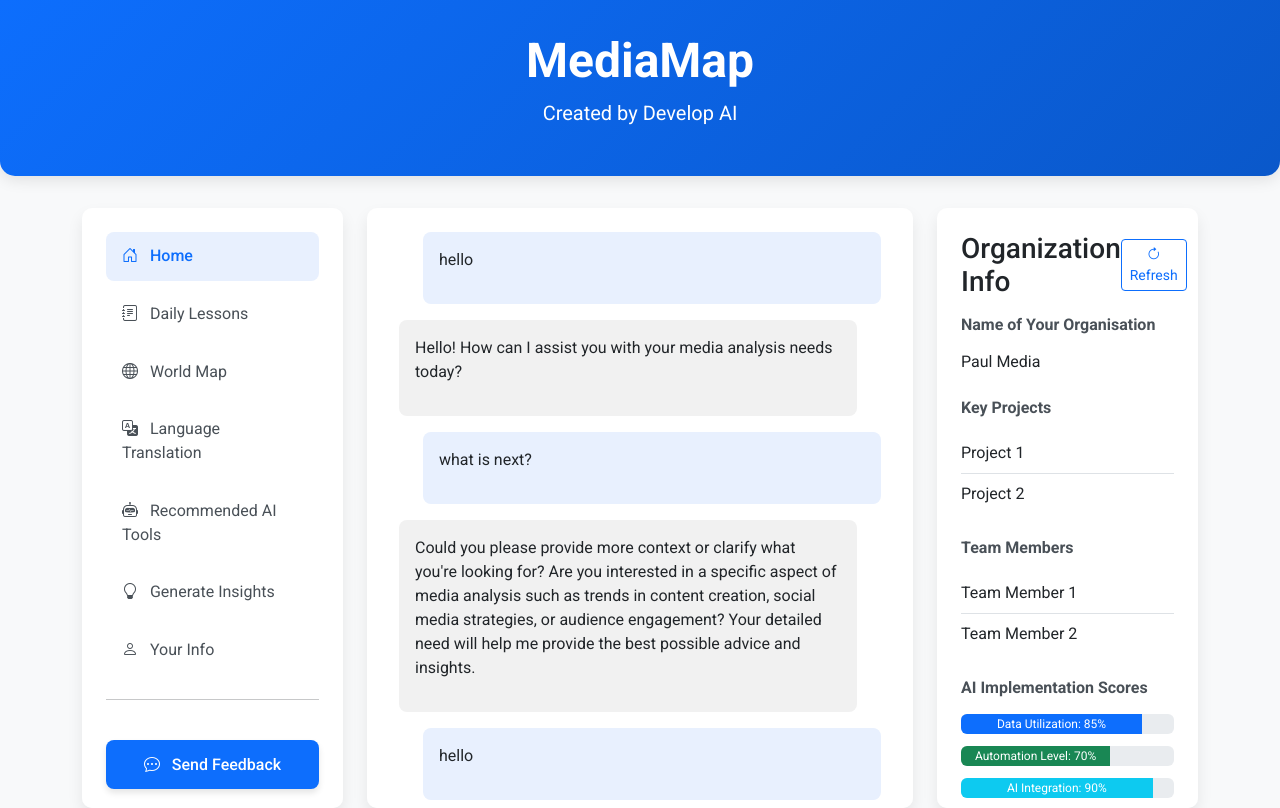
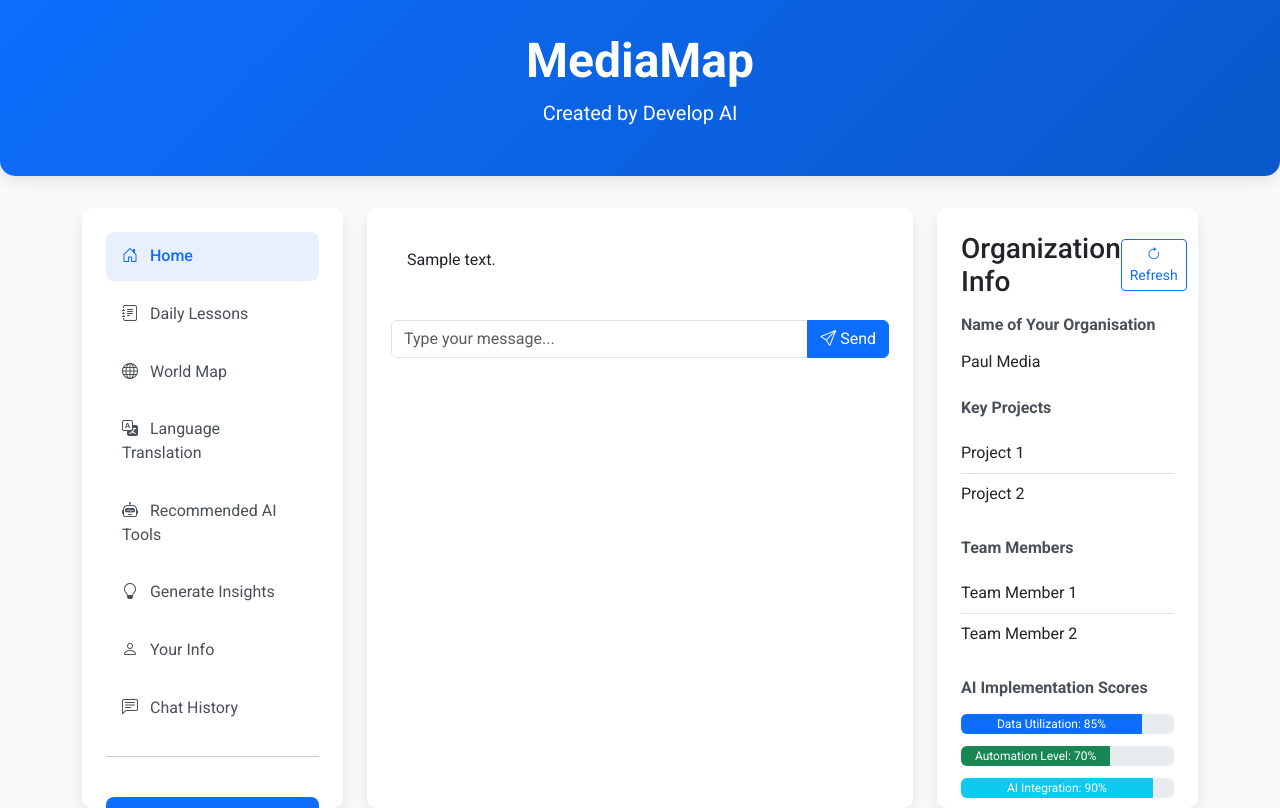
Before and after one commit to pauldevelopai/mediamap3, a Flask app: page / in a window 1280 px wide. Run offline with Flask 3, Linux system fonts and the light colour scheme; a user stored in the database is signed in; data comes from the database, SQL or seed files in the repository; both versions use the stored data as it was after the commit; tables that the repository leaves empty hold one stand-in row (values such as "Sample post"); some libraries are stand-ins or nearby versions.

Commit message:
almostbroken

```diff
--- a/app.py
+++ b/app.py
@@ -10,6 +10,8 @@ from datetime import datetime
 import urllib.parse
 import requests
 from auth import auth
+import time
+import threading
 
 # Load environment variables
 load_dotenv()
@@ -66,6 +68,83 @@ SYSTEM_PROMPT_SYNTHESIS = """You are an organizational analyst. Extract key info
 Return the information in JSON format with these categories. Only include information that has been explicitly mentioned or can be directly inferred."""
 
 app.register_blueprint(auth)
+
+# In-memory storage for active chats
+active_chats = {}
+last_save_time = {}
+SAVE_INTERVAL = 60  # Save to database every 60 seconds
+
+# Create a background thread for periodic saving
+def periodic_save_chats():
+    while True:
+        with app.app_context():
+            current_time = time.time()
+            chats_to_save = []
+
+            for chat_id, chat_data in active_chats.items():
+                if chat_id not in last_save_time or (current_time - last_save_time[chat_id]) > SAVE_INTERVAL:
+                    chats_to_save.append((chat_id, chat_data))
+
+            for chat_id, chat_data in chats_to_save:
+                save_chat_to_db(chat_id, chat_data)
+                last_save_time[chat_id] = current_time
+
+        time.sleep(SAVE_INTERVAL)
+
+# Start the background thread
+save_thread = threading.Thread(target=periodic_save_chats, daemon=True)
+save_thread.start()
+
+def save_chat_to_db(chat_id, chat_data):
+    """Save or update a chat in the database"""
+    try:
+        # Check if the chat already exists in the database
+        chat = Chat.query.get(int(chat_id)) if chat_id.isdigit() else None
+
+        if not chat:
+            # Create a new chat if it doesn't exist
+            chat = Chat()
+            # Only add user_id if user is authenticated
+            if hasattr(current_user, 'is_authenticated') and current_user.is_authenticated:
+                chat.user_id = current_user.id
+            db.session.add(chat)
+            db.session.flush()  # Get the ID
+
+            # Update the chat_id in memory to match the database ID
+            if chat_id in active_chats:
+                active_chats[str(chat.id)] = active_chats.pop(chat_id)
+                last_save_time[str(chat.id)] = last_save_time.pop(chat_id, time.time())
+
+        # If there are messages, add them
+        if 'messages' in chat_data:
+            # Get existing message IDs
+            existing_msg_ids = [msg.id for msg in chat.messages]
+
+            for msg_data in chat_data['messages']:
+                # Skip if this message is already in the database
+                if 'id' in msg_data and msg_data['id'] in existing_msg_ids:
+                    continue
+
+                msg = Message(
+                    chat_id=chat.id,
+                    role=msg_data['role'],
+                    content=msg_data['content']
+                )
+                db.session.add(msg)
+
+        # Generate a title if none exists
+        if not chat.title and len(chat_data.get('messages', [])) > 0:
+            first_msg = next((m for m in chat_data.get('messages', []) if m['role'] == 'user'), None)
+            if first_msg:
+                # Use the first 50 characters of the first user message as title
+                chat.title = first_msg['content'][:50] + ("..." if len(first_msg['content']) > 50 else "")
+
+        db.session.commit()
+        return chat.id
+    except Exception as e:
+        db.session.rollback()
+        print(f"Error saving chat to database: {e}")
+        return None
 
 @login_manager.user_loader
 def load_user(user_id):
@@ -155,92 +234,85 @@ def analyze_media():
 @app.route('/chat', methods=['POST'])
 @login_required
 def chat():
-    try:
-        data = request.json
-        message_content = data.get('message', '')
+    data = request.json
+    message = data.get('message', '')
+    chat_id = data.get('chat_id')
 
-        # Check if this is a fact being shared
-        if "tell us facts about" in message_content.lower():
-            # Store as an organization fact
-            new_fact = OrganizationFact(
-                user_id=current_user.id,
-                fact=message_content
-            )
-            db.session.add(new_fact)
-            db.session.commit()
+    if not chat_id:
+        # Create a new chat
+        chat_id = str(int(time.time()))  # Temporary ID until saved to DB
+        active_chats[chat_id] = {
+            'messages': []
+        }
 
-        # Continue with regular chat processing...
-        chat_id = data.get('chat_id')
+    # Ensure chat exists
+    if chat_id not in active_chats:
+        # Try to load from database if it has a numeric ID
+        if chat_id.isdigit():
+            chat = Chat.query.get(int(chat_id))
+            if chat:
+                active_chats[chat_id] = {
+                    'messages': [msg.to_dict() for msg in chat.messages]
+                }
+            else:
+                active_chats[chat_id] = {'messages': []}
+        else:
+            active_chats[chat_id] = {'messages': []}
 
-        # Get or create chat
-        if not chat_id:
-            chat = Chat(user_id=current_user.id)
-            db.session.add(chat)
-            db.session.commit()
-            chat_id = chat.id
-        else:
-            chat = Chat.query.get(chat_id)
-            if not chat or chat.user_id != current_user.id:
-                raise ValueError("Invalid chat ID")
+    # Add user message
+    active_chats[chat_id]['messages'].append({
+        'role': 'user',
+        'content': message
+    })
 
-        # Save user message
-        user_msg = Message(
-            chat_id=chat_id,
-            role='user',
-            content=message_content
-        )
-        db.session.add(user_msg)
+    # Process with AI and get response
+    response = process_with_ai(message)
 
-        # Prepare messages for OpenAI
-        chat_messages = [{"role": msg.role, "content": msg.content}
-                        for msg in chat.messages]
-        chat_messages.insert(0, {
-            "role": "system",
-            "content": SYSTEM_PROMPT_CHAT
-        })
+    # Add assistant response
+    active_chats[chat_id]['messages'].append({
+        'role': 'assistant',
+        'content': response
+    })
 
-        # Get AI response
-        response = client.chat.completions.create(
-            model="gpt-4",
-            messages=chat_messages
-        )
+    # Schedule immediate save for this chat
+    save_chat_to_db(chat_id, active_chats[chat_id])
+    last_save_time[chat_id] = time.time()
 
-        ai_response = response.choices[0].message.content
+    return jsonify({
+        'success': True,
+        'response': response,
+        'chat_id': chat_id
+    })
 
-        # Save AI response
-        ai_msg = Message(
-            chat_id=chat_id,
-            role='assistant',
-            content=ai_response
-        )
-        db.session.add(ai_msg)
-        db.session.commit()
+@app.route('/chats', methods=['GET'])
+def get_chats():
+    # Combine active chats with saved chats from the database
+    chats = []
 
-        return jsonify({
-            "success": True,
-            "response": ai_response,
-            "chat_id": chat_id
-        })
+    # Get chats from database
+    db_chats = Chat.query.order_by(Chat.updated_at.desc()).all()
+    for chat in db_chats:
+        chat_dict = chat.to_dict()
+        # If this chat is active, use the in-memory version
+        if str(chat.id) in active_chats:
+            chat_dict['messages'] = active_chats[str(chat.id)]['messages']
+        chats.append(chat_dict)
 
-    except Exception as e:
-        return jsonify({
-            "success": False,
-            "error": str(e)
-        }), 500
+    # Add any active chats that aren't in the database yet
+    for chat_id, chat_data in active_chats.items():
+        if not chat_id.isdigit() or not any(c['id'] == int(chat_id) for c in chats):
+            chats.append({
+                'id': chat_id,
+                'messages': chat_data['messages'],
+                'created_at': datetime.now().isoformat()
+            })
 
-@app.route('/chats')
-@login_required
-def get_chats():
-    chats = Chat.query.filter_by(user_id=current_user.id).all()
-    return jsonify([{
-        'id': chat.id,
-        'created_at': chat.created_at,
-        'messages': [{
-            'role': msg.role,
-            'content': msg.content,
-            'created_at': msg.created_at
-        } for msg in chat.messages]
-    } for chat in chats])
+    return jsonify(chats)
+
+def process_with_ai(message):
+    """Process user message with AI and return response"""
+    # Replace with your actual AI processing logic
+    return f"This is a simulated response to: {message}"
 
 @app.route('/synthesize', methods=['GET'])
 @login_required
@@ -784,6 +856,31 @@ def feedback():
     # For GET requests, just render the template
     return render_template('feedback.html')
 
+@app.route('/chat/<chat_id>', methods=['GET', 'DELETE'])
+def manage_chat(chat_id):
+    if request.method == 'GET':
+        # Get a specific chat
+        chat = Chat.query.get_or_404(int(chat_id))
+        return jsonify(chat.to_dict())
+
+    elif request.method == 'DELETE':
+        # Delete a chat
+        chat = Chat.query.get_or_404(int(chat_id))
+
+        # Remove from active chats if present
+        if str(chat_id) in active_chats:
+            del active_chats[str(chat_id)]
+
+        # Remove from database
+        db.session.delete(chat)
+        db.session.commit()
+
+        return jsonify({'success': True})
+
+@app.route('/chat-history')
+def chat_history():
+    return render_template('chats.html')
+
 # Create database tables
 with app.app_context():
     db.create_all()
--- a/templates/base.html
+++ b/templates/base.html
@@ -123,6 +123,9 @@
                         </a>
                         <a href="/your-info" class="nav-link {% if request.path == '/your-info' %}active{% endif %}">
                             <i class="bi bi-person"></i> Your Info
+                        </a>
+                        <a href="/chat-history" class="nav-link">
+                            <i class="bi bi-chat-left-text"></i> Chat History
                         </a>
                     </nav>
                     <hr>
--- a/templates/index.html
+++ b/templates/index.html
@@ -48,6 +48,8 @@
 
 {% block extra_scripts %}
 <script>
+    let currentChatId = null;
+
     function sendMessage() {
         const input = document.getElementById('chat-input');
         const message = input.value.trim();
@@ -94,9 +96,6 @@
         chatMessages.scrollTop = chatMessages.scrollHeight;
     }
 
-    // Keep existing JavaScript functions
-    let currentChatId = null;
-
     document.getElementById('chat-input').addEventListener('keypress', function(e) {
         if (e.key === 'Enter') {
             sendMessage();
@@ -116,14 +115,15 @@
             chatMessages.innerHTML = '';
 
             if (chats.length > 0) {
-                const latestChat = chats[chats.length - 1];
+                // Use the most recent chat
+                const latestChat = chats[0];
                 currentChatId = latestChat.id;
 
                 latestChat.messages.forEach(msg => {
                     appendMessage(msg.role, msg.content);
                 });
 
-                // Ensure we scroll to the bottom after all messages are loaded
+                // Scroll to bottom after loading messages
                 setTimeout(scrollToBottom, 100);
             }
         });
```
Also changed, not shown: models.py (+46 -13 lines), templates/chats.html (added, +177 -0 lines), instance/media_analysis.db.
